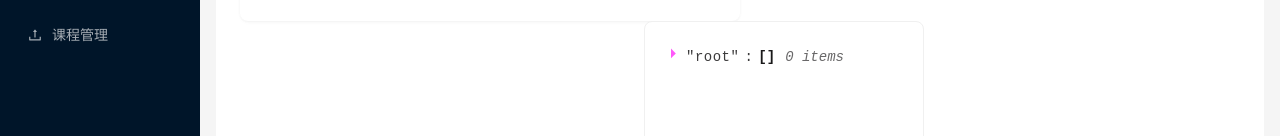
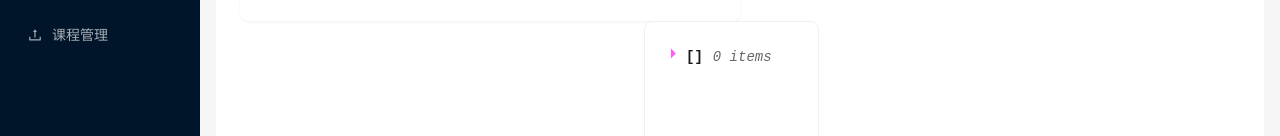
Before and after one commit to crazy0261/react-master, a React (Vite) app: page /#/admin/student_menu/student_list in a window 1280 px wide. Shown: the part 253-389 px from the top of the page. Built offline with nearby package versions, Linux system fonts and the light colour scheme.

Commit message:
fix: stop root

```diff
--- a/src/components/student/MyTimeAxis.jsx
+++ b/src/components/student/MyTimeAxis.jsx
@@ -40,7 +40,7 @@ const MyTimeAxis = (props) => (
               height: 500,
             }}
           >
-            <ReactJosn src={props.dataArr} theme="summerfruit:inverted" displayDataTypes="false" collapsed="true" iconStyle="triangle" indentWidth={4} style={{ WebkitBoxOrient: "vertical" }} />
+            <ReactJosn src={props.dataArr} name={false}  theme="summerfruit:inverted" displayDataTypes="false" collapsed="true" iconStyle="triangle" indentWidth={4} style={{ WebkitBoxOrient: "vertical" }} />
           </Card>
         </Col>
       </Space>
--- a/src/pages/student/studentList.jsx
+++ b/src/pages/student/studentList.jsx
@@ -61,7 +61,7 @@ function StudentList() {
         }}
         bordered={false}
       >
-        <Space direction="horizontal">
+        <Space direction="horizontal" >
           <span>站端订单号：</span>
           <Input style={{ width: "160%" }} placeholder="请输入站端订单号" />
           <Space wrap>
```
